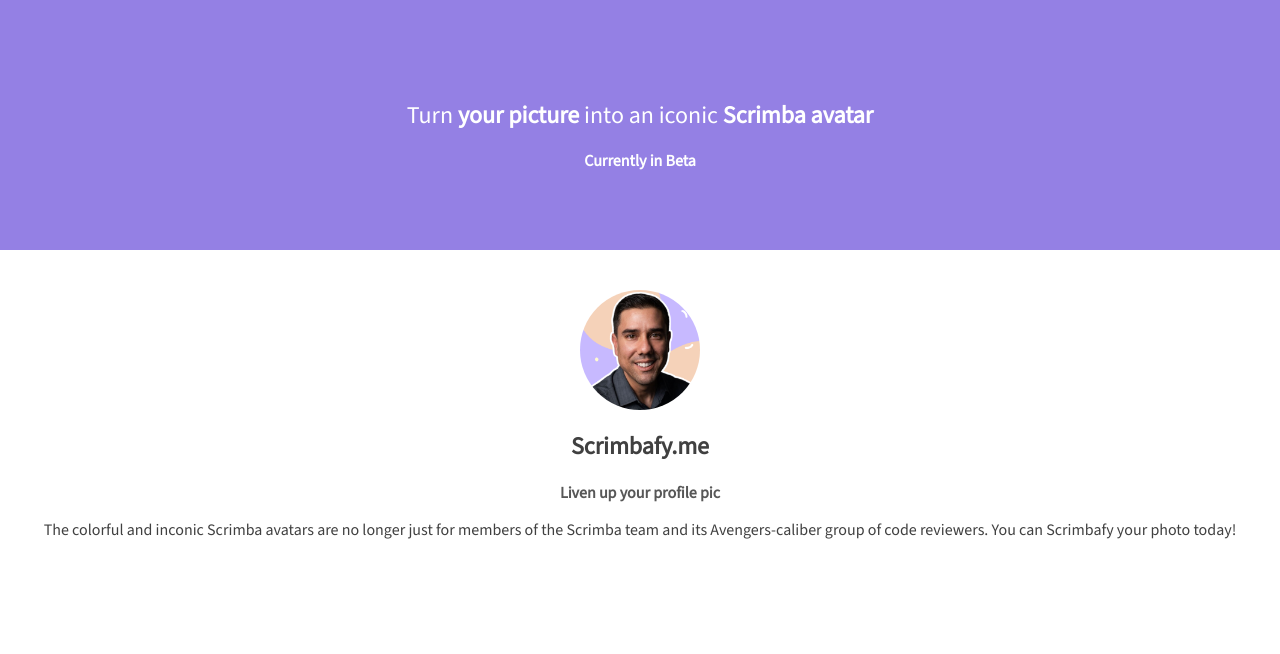
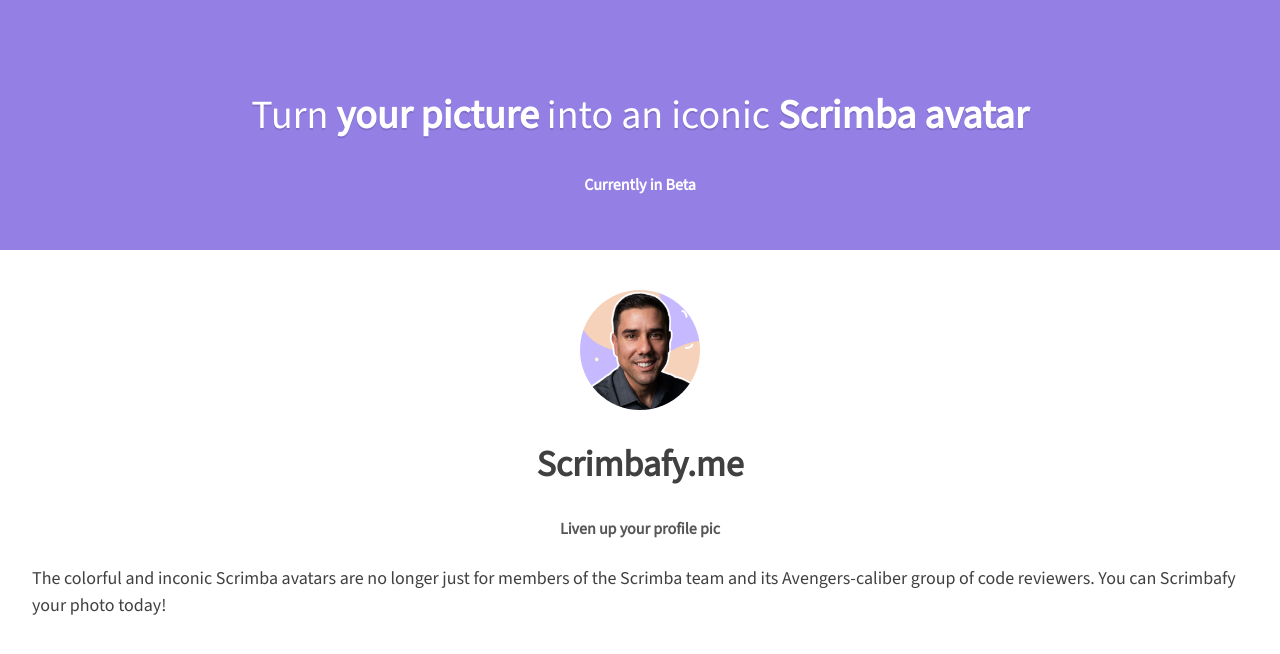
Before and after one commit to Calquoah/scrimbafy-landing-page, a plain HTML site: page index.html in a window 1280 px wide. Drawn offline with nearby package versions, Linux system fonts and the light colour scheme.

Commit message:
Add style to the text in the main content section

```diff
--- a/styles.css
+++ b/styles.css
@@ -110,8 +110,41 @@
     Typography
    ================= */
 
+
+/*
+  Challenge: Set the initial styles for text
+    - Set the h1 to a relative font-size value equal to 40px
+    - Apply a text shadow to the h1 using the color value #816fca
+*/
+
+/* Challenge: Set the initial styles for text
+- Set the h2 to a relative font-size value equal to 36px
+- Give the h2 a top and bottom margin value in em equal to 6px
+*/
+
+/*
+  Challenge: Set the initial styles for text
+    - Set the paragraph to a relative font-size value equal to 18px
+    - Set the p line-height to 1.35 times its font-size value
+    - Give .subheading a bottom margin in em equal to half its font-size value
+*/
+
+
+
 h1 {
+    font-size: 2.5rem;
     font-weight: 400;
+    text-shadow: 0 2px #816fca;
+}
+
+h2 {
+    font-size: 2.25rem;
+    margin: 0.167 0; /* 6/36 = -.1667 */
+}
+
+p {
+    font-size: 1.125rem;
+    line-height: 1.5em;
 }
 
 .beta-text {
@@ -121,6 +154,7 @@
 .subheading {
     color: #575757;
     font-weight: 900;
+    margin-bottom: 0.5em; /* Its inherited font-size is 16px */
 }
 
 /* =================
```
